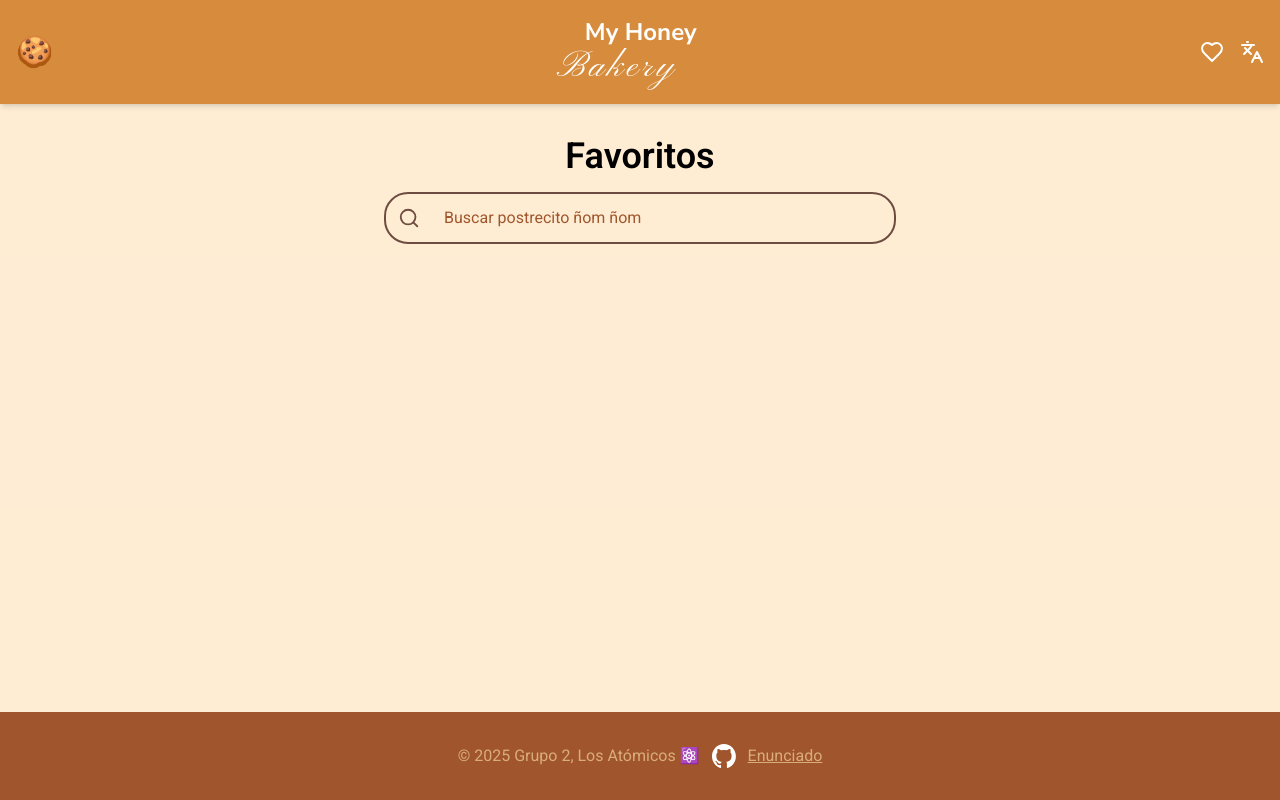
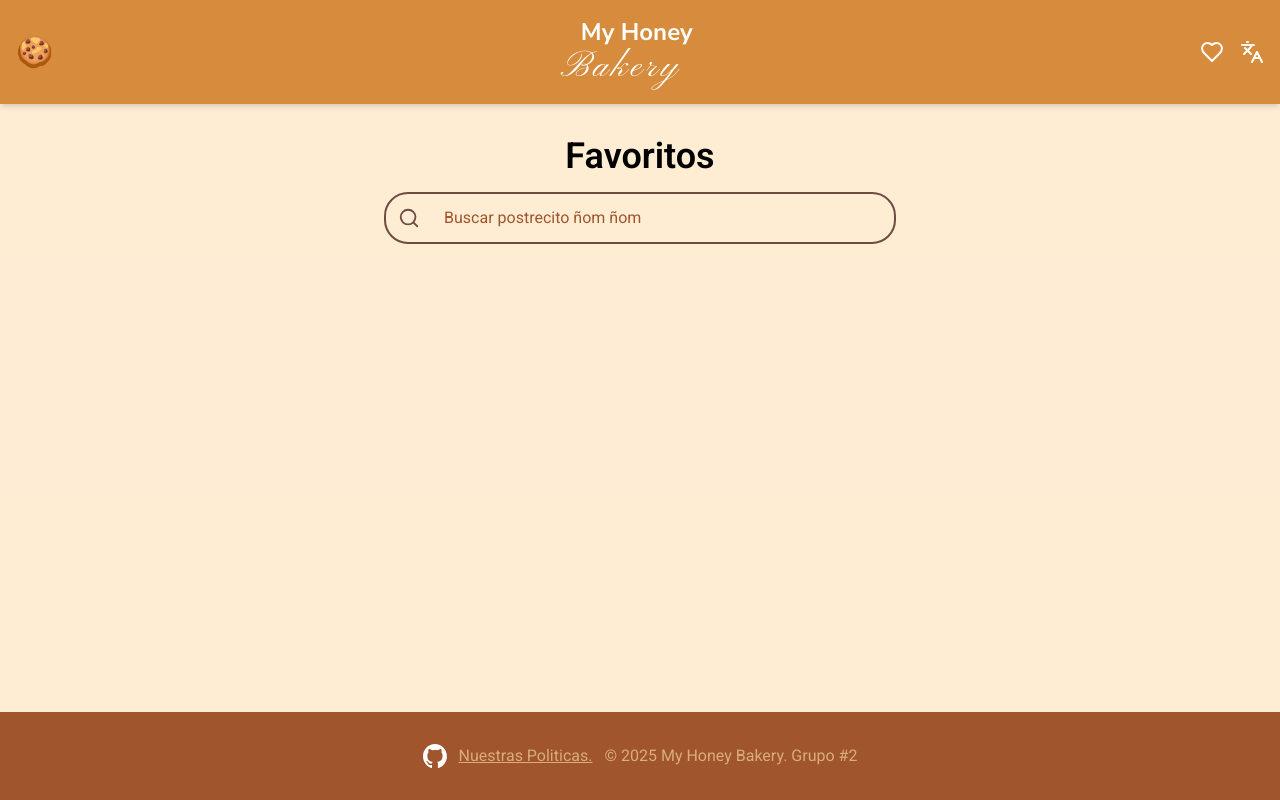
Before and after one commit to braianledantes/tp-react-meal, a React (Vite) app: page /favorites in a window 1280 px wide. Built offline with nearby package versions, Linux system fonts and the light colour scheme; what @react-pdf/renderer would draw is missing.

Commit message:
🐎 Nada realmente

```diff
--- a/src/components/FavButton/FavButton.jsx
+++ b/src/components/FavButton/FavButton.jsx
@@ -4,7 +4,7 @@ export default function FavButton({ isFav, onClick }) {
     return (
         <button onClick={onClick} className="hover:cursor-pointer">
             <Heart
-                className={`${isFav ? 'text-red-500' : 'text-gray-500'}`}
+                className={`${isFav ? 'text-red-500' : 'text-white'}`}
                 fill={isFav ? 'red' : 'none'}
             />
         </button>
--- a/src/components/Footer/Footer.jsx
+++ b/src/components/Footer/Footer.jsx
@@ -3,13 +3,13 @@ import React from 'react';
 const Footer = () => {
     return (
         <footer className="bg-honeyRust text-softAlmond p-8 flex justify-center items-center gap-3">
-            <p>&copy; 2025 Grupo 2, Los Atómicos ⚛️</p>
             <p>
                 <a href="https://github.com/braianledantes/tp-react-meal" target="_blank" rel="noopener noreferrer" className="underline">
                     <img src="/github-mark.svg" alt="Logo de Github" className='w-6 h-6' />
                 </a>
             </p>
-            <p><a href="/Enunciado.pdf" target="_blank" rel="noopener noreferrer" className="underline">Enunciado</a></p>
+            <p><a href="/Enunciado.pdf" target="_blank" rel="noopener noreferrer" className="underline">Nuestras Politicas.</a></p>
+            <p>&copy; 2025 My Honey Bakery. Grupo #2</p>
         </footer>
     );
 };
--- a/src/components/Header/Header.jsx
+++ b/src/components/Header/Header.jsx
@@ -8,7 +8,7 @@ const Header = () => {
       <header className="flex items-center justify-between bg-goldenSugar text-white p-4 sticky top-0 z-40 shadow-md">
         <h1 className="text-3xl font-bold"><Link to={PATHS.HOME}>🍪</Link></h1>
         <div className=" leading-tight">
-          <h1 className="font-nunito font-bold text-2xl ml-7" >My Honey</h1>
+          <h1 className="font-nunito font-bold text-2xl ml-5" >My Honey</h1>
           <h1 className="font-pinyon text-4xl tracking-widest">Bakery </h1>
         </div>
         <nav >
--- a/src/components/MealCard/MealCard.jsx
+++ b/src/components/MealCard/MealCard.jsx
@@ -1,4 +1,3 @@
-import { Heart } from 'lucide-react';
 import React from 'react';
 import { Link } from 'react-router';
 import FavButton from '../FavButton/FavButton';
--- a/src/pages/Home/Home.jsx
+++ b/src/pages/Home/Home.jsx
@@ -36,7 +36,7 @@ export default function Home() {
     <section>
       <Search searchTerm={searchTerm} onSearch={setSearchTerm} />
       {loading && <div className="flex justify-center mt-16"> <CircleProgressBar /> </div>}
-      {error && <p>{error.message}</p>}
+      {error && <p className="flex justify-center mt-8 text-red-500">{error.message}</p>}
       {mealsToShow && <MealsList meals={mealsToShow} onChangeFavorites={handleClickFavorites} />}
     </section>
   )
```
